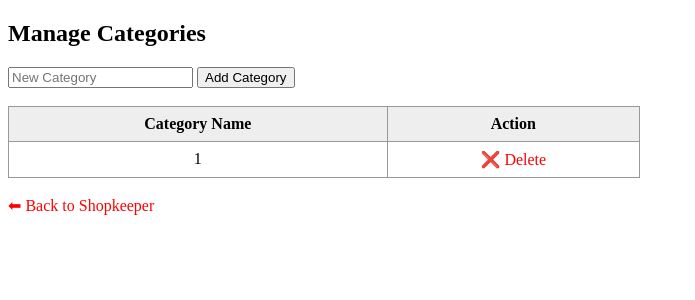
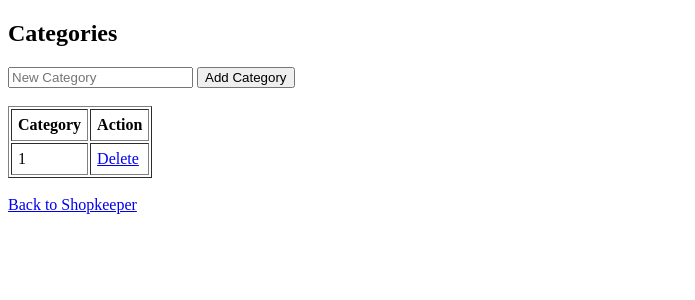
Before and after one commit to hetshah8100/inventory-system, a Flask app: template templates/categories.html in a window 1280 px wide. Shown: the top 300 px of the page, without its empty margins (0-695 px from the left). Run offline with Flask 3, Linux system fonts and the light colour scheme; the template is opened without the code that fills it: most values are stand-ins (such as "Sample title", 1, 10 or a date in 2020); some libraries are stand-ins or nearby versions.

Commit message:
Update categories.html

```diff
--- a/templates/categories.html
+++ b/templates/categories.html
@@ -2,28 +2,10 @@
 <html>
 <head>
     <title>Manage Categories</title>
-    <style>
-        table {
-            border-collapse: collapse;
-            width: 50%;
-        }
-        th, td {
-            border: 1px solid #999;
-            padding: 8px;
-            text-align: center;
-        }
-        th {
-            background-color: #eee;
-        }
-        a {
-            text-decoration: none;
-            color: red;
-        }
-    </style>
 </head>
 <body>
 
-<h2>Manage Categories</h2>
+<h2>Categories</h2>
 
 <form method="post">
     <input type="text" name="name" placeholder="New Category" required>
@@ -32,9 +14,9 @@
 
 <br>
 
-<table>
+<table border="1" cellpadding="6">
     <tr>
-        <th>Category Name</th>
+        <th>Category</th>
         <th>Action</th>
     </tr>
 
@@ -43,8 +25,8 @@
         <td>{{ c[0] }}</td>
         <td>
             <a href="/delete-category/{{ c[0] }}"
-               onclick="return confirm('Delete this category?')">
-               ❌ Delete
+               onclick="return confirm('Are you sure you want to delete this category?')">
+                Delete
             </a>
         </td>
     </tr>
@@ -52,7 +34,7 @@
 </table>
 
 <br>
-<a href="/">⬅ Back to Shopkeeper</a>
+<a href="/">Back to Shopkeeper</a>
 
 </body>
 </html>
```
